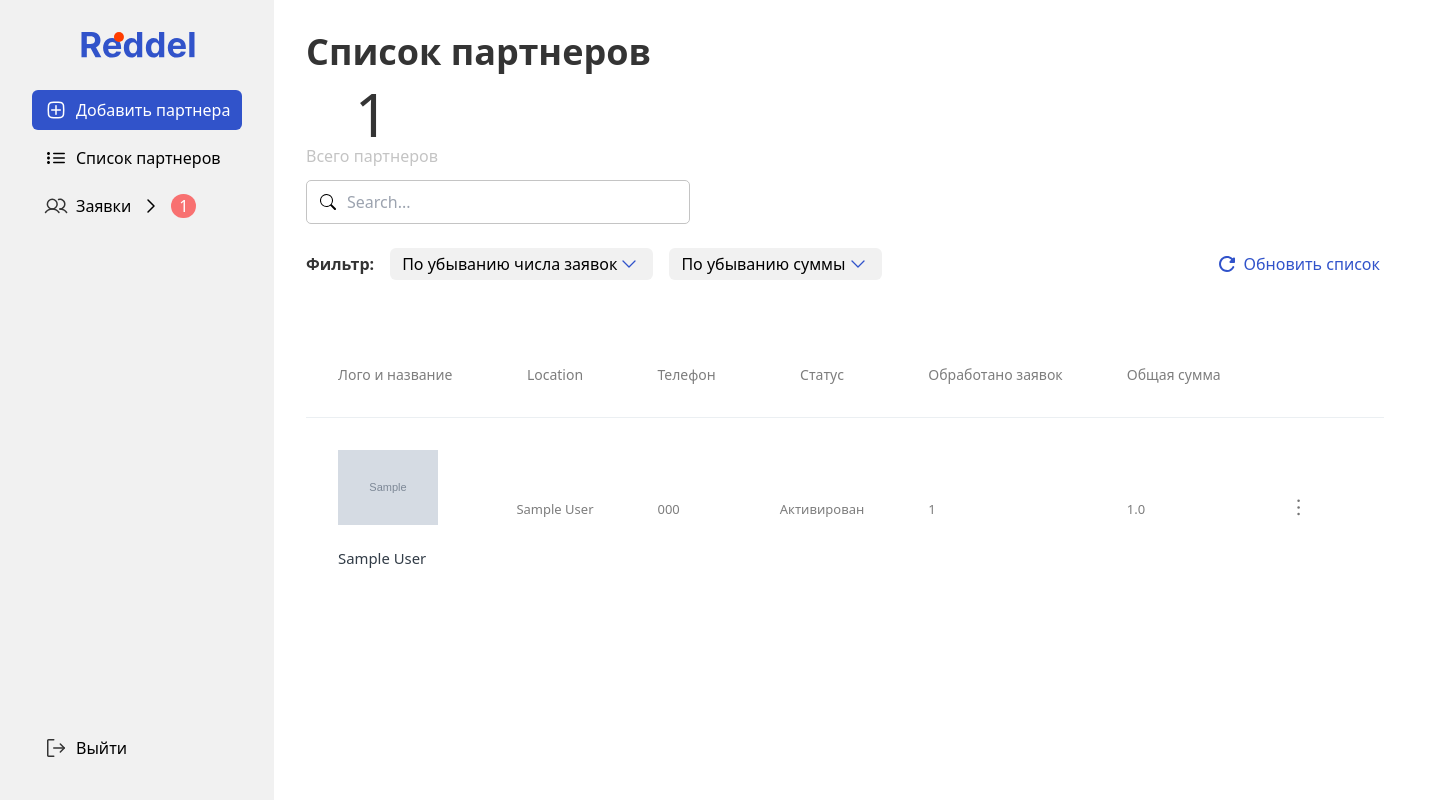
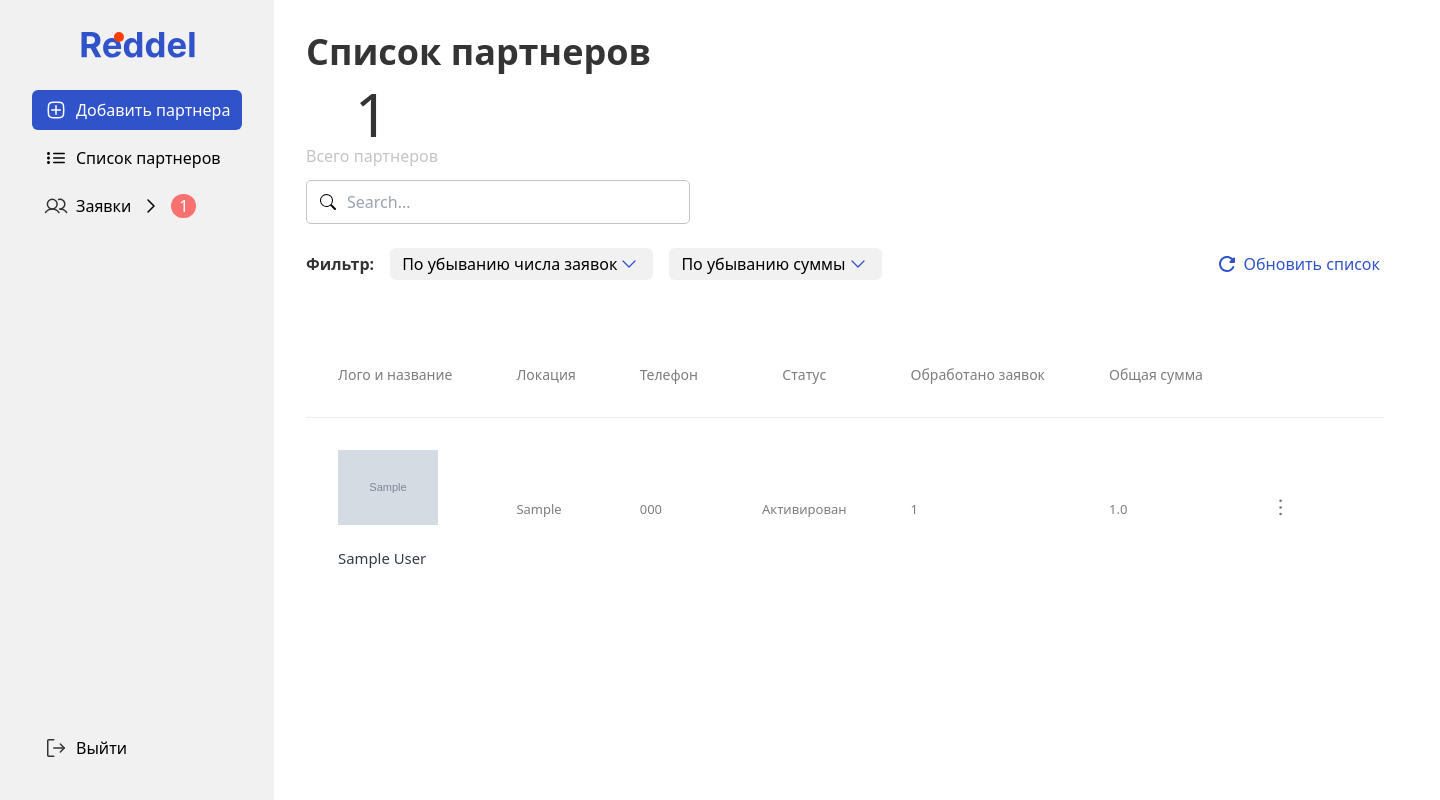
Before and after one commit to sanjuniperodee/drf_auth, a Django app: page /restaurant/all in a window 1440 px wide. Run offline with Django 4.2, Linux system fonts and the light colour scheme; tables that the repository leaves empty hold one stand-in row (values such as "Sample post"); grey boxes marked "Sample" are stand-in pictures; some libraries are stand-ins or nearby versions.

Commit message:
new admin

```diff
--- a/auth/templates/all_partners.html
+++ b/auth/templates/all_partners.html
@@ -228,7 +228,7 @@
             <thead>
             <tr>
                 <th>Лого и название</th>
-                <th><p>Location</p></th>
+                <th><p>Локация</p></th>
                 <th>Телефон</th>
                 <th>Статус</th>
                 <th>Обработано заявок</th>
@@ -245,7 +245,7 @@
                     <br>
                     {{ restaurant.title }}
                 </td>
-                <td>{{ restaurant.title }}</td>
+                <td><p>{{ restaurant.location }}</p></td>
                 <td>{{ restaurant.phone_number }}</td>
                 <td>{% if restaurant.status %}Активирован{% else %}Неактивен{% endif %}</td>
                 <td>{{ restaurant.orders.count }}</td>
```
